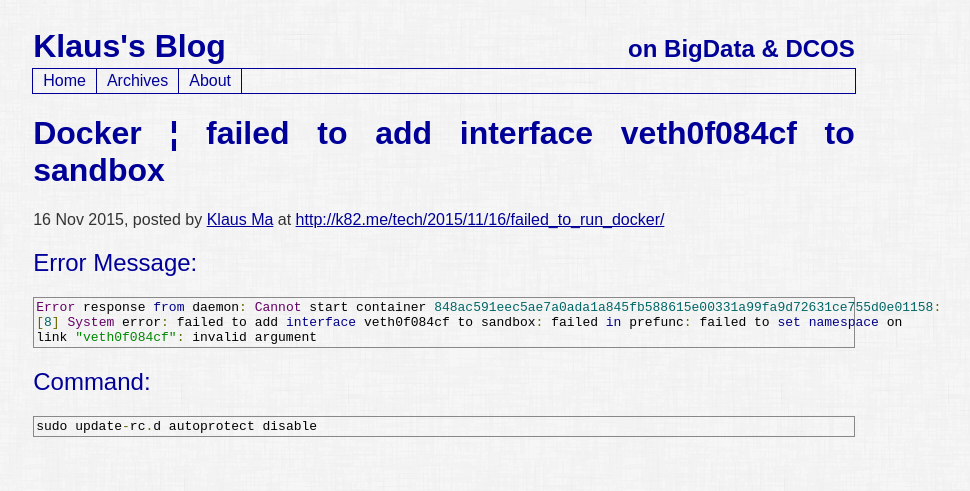
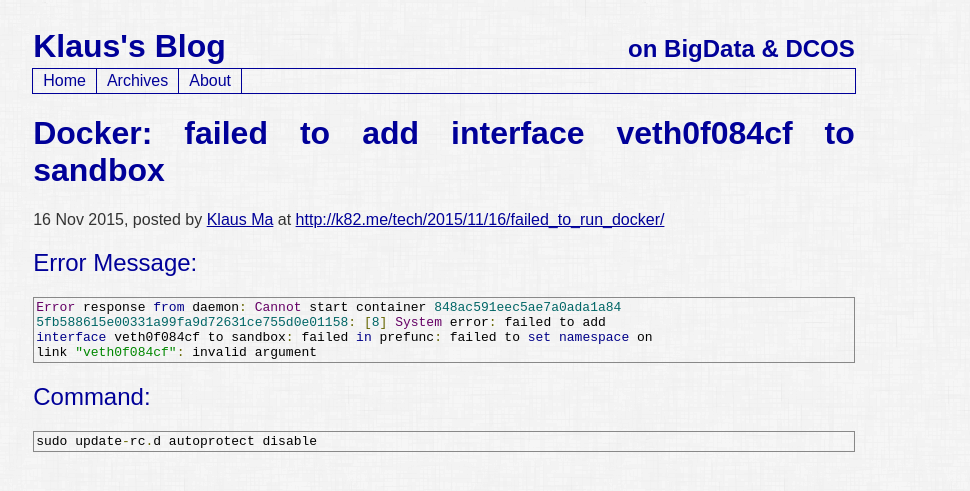
Before and after one commit to k82cn/k82cn.github.io, a Jekyll site: the page built from _posts/2015-11-16-failed_to_run_docker.md, in a window 1280 px wide. Shown: the top 491 px of the page, without its empty margins (196-1166 px from the left). Built offline with Jekyll 4.4.1, drawn with Linux system fonts in a browser that asks for light colours; comment, search, counter and statistics services are not loaded.

Commit message:
failed to run docker

```diff
--- a/_posts/2015-11-16-failed_to_run_docker.md
+++ b/_posts/2015-11-16-failed_to_run_docker.md
@@ -1,13 +1,14 @@
 ---
 layout: post
 categories: tech
-title: Docker &brvbar; failed to add interface veth0f084cf to sandbox
+title: Docker&#58; failed to add interface veth0f084cf to sandbox
 ---
 
 ## Error Message:
 
-    Error response from daemon: Cannot start container 848ac591eec5ae7a0ada1a845fb588615e00331a99fa9d72631ce755d0e01158:
-    [8] System error: failed to add interface veth0f084cf to sandbox: failed in prefunc: failed to set namespace on
+    Error response from daemon: Cannot start container 848ac591eec5ae7a0ada1a84
+    5fb588615e00331a99fa9d72631ce755d0e01158: [8] System error: failed to add
+    interface veth0f084cf to sandbox: failed in prefunc: failed to set namespace on
     link "veth0f084cf": invalid argument
 
 ## Command:
```
